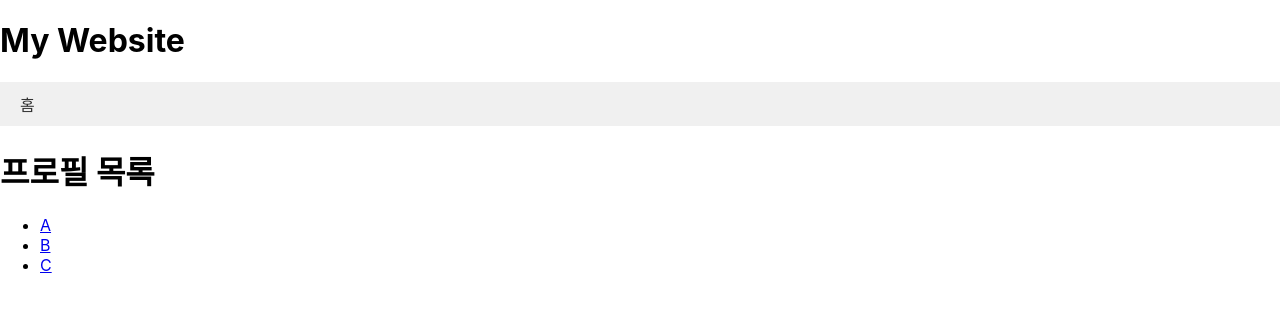
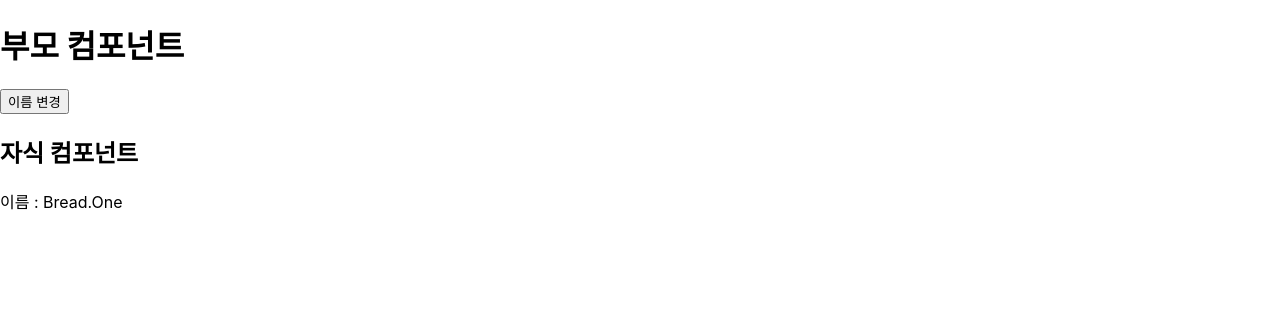
Before and after one commit to bbangwon/my-react-study, a React (Create React App) app: page / in a window 1280 px wide. Shown: the top 312 px of the page. Built offline with nearby package versions, Linux system fonts and the light colour scheme.

Commit message:
NameContext 및 관련 컴포넌트 추가, 라우팅 기능 제거

```diff
--- a/src/App.jsx
+++ b/src/App.jsx
@@ -1,23 +1,11 @@
-import { BrowserRouter, Routes, Route, Link } from "react-router-dom";
-import Home from "./pages/Home";
-import Profile from "./Profile";
-
-import "./App.css";
+import { NameProvider } from "./NameContext";
+import Parent from "./Parent";
 
 function App() {
   return (
-    <BrowserRouter>
-      <header>
-        <h1>My Website</h1>
-        <nav>
-          <Link to="/">홈</Link>
-        </nav>
-      </header>
-      <Routes>
-        <Route path="/" element={<Home></Home>}></Route>
-        <Route path="/profile/:id" element={<Profile></Profile>}></Route>
-      </Routes>
-    </BrowserRouter>
+    <NameProvider>
+      <Parent></Parent>
+    </NameProvider>
   );
 }
 
--- /dev/null
+++ b/src/Child.jsx
@@ -0,0 +1,11 @@
+import { useName } from "./NameContext";
+
+export default function Child() {
+  const { name } = useName();
+  return (
+    <div>
+      <h2>자식 컴포넌트</h2>
+      <p>이름 : {name}</p>
+    </div>
+  );
+}
--- /dev/null
+++ b/src/NameContext.js
@@ -0,0 +1,18 @@
+import { createContext, useContext, useState } from "react";
+
+const NameContext = createContext();
+
+// Provider
+export function NameProvider({ children }) {
+  const [name, setName] = useState("Bread.One");
+  return (
+    <NameContext.Provider value={{ name, setName }}>
+      {children}
+    </NameContext.Provider>
+  );
+}
+
+//커스텀 훅
+export function useName() {
+  return useContext(NameContext);
+}
--- /dev/null
+++ b/src/Parent.jsx
@@ -0,0 +1,17 @@
+import Child from "./Child";
+import { useName } from "./NameContext";
+
+export default function Parent() {
+  const { setName } = useName();
+
+  function onClickHandler() {
+    setName("React");
+  }
+  return (
+    <div>
+      <h1>부모 컴포넌트</h1>
+      <button onClick={onClickHandler}>이름 변경</button>
+      <Child></Child>
+    </div>
+  );
+}
```
